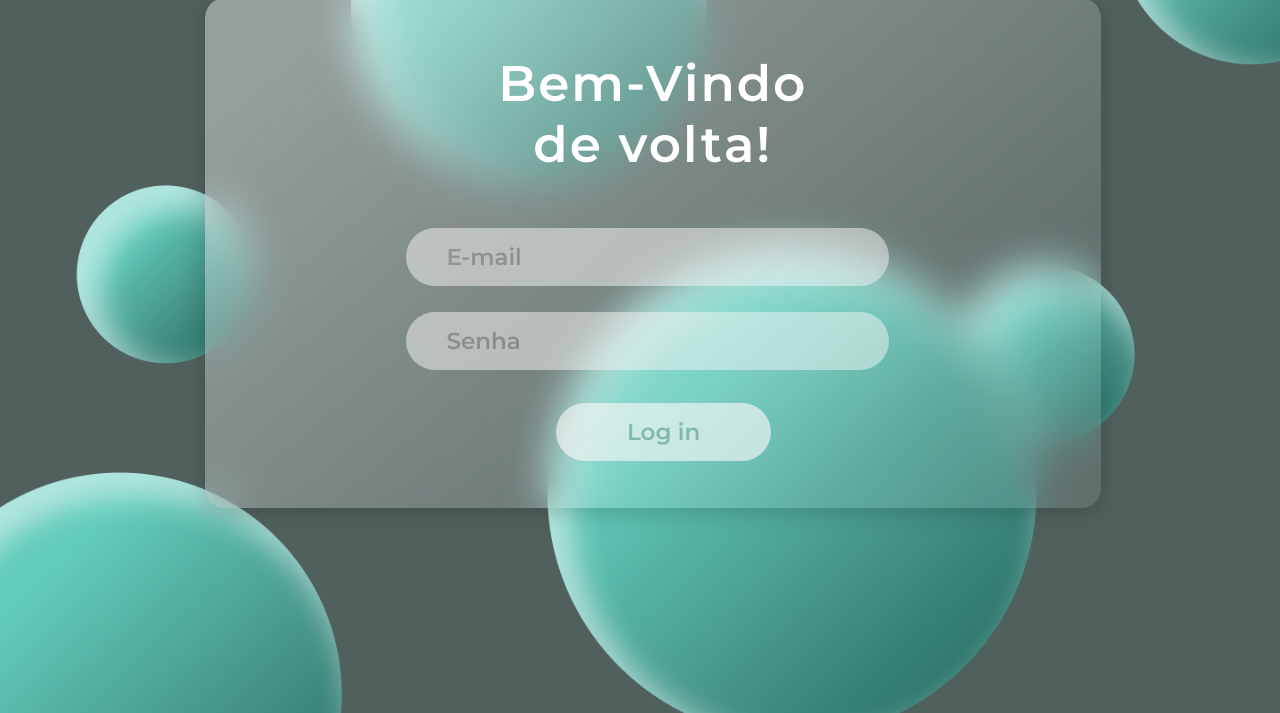
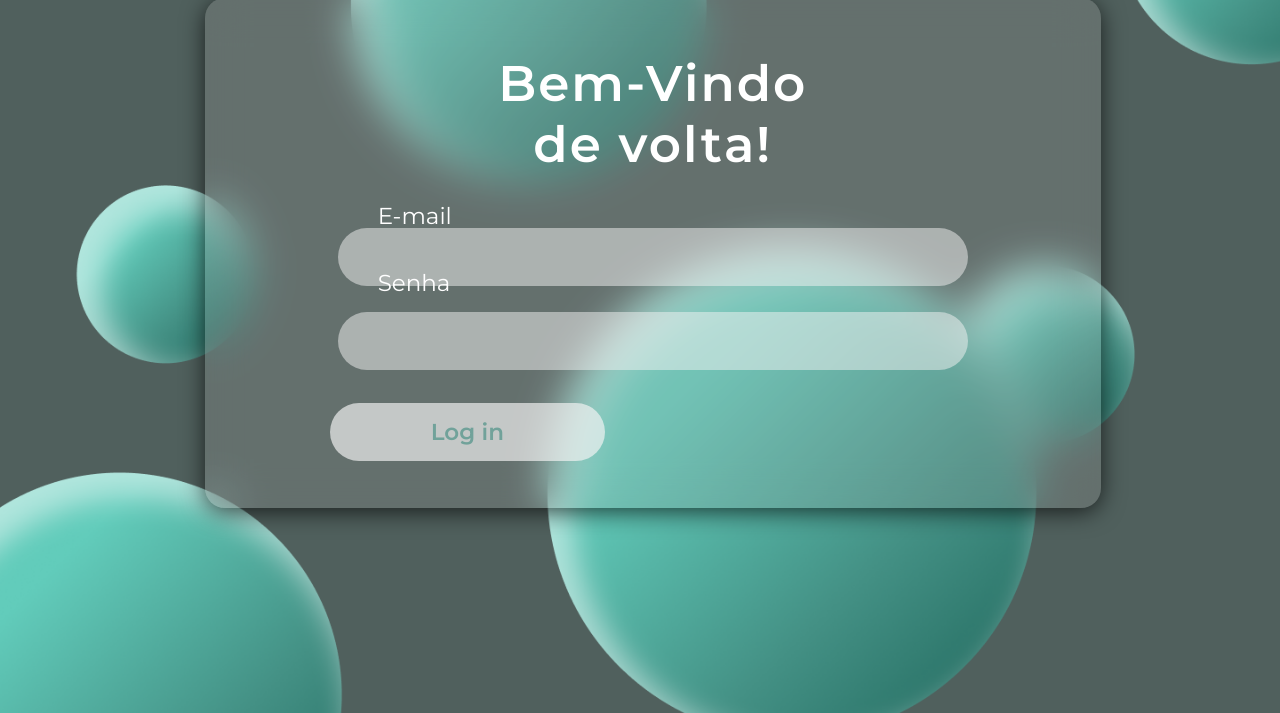
Before and after one commit to gabriellakorinfsky/Trab_ARTOFFICINE, a plain HTML site: page login.html in a window 1280 px wide. Shown: the part 102-815 px from the top of the page. Drawn offline with Linux system fonts and the light colour scheme.

Commit message:
Atualização

```diff
--- a/StyleCadastro.css
+++ b/StyleCadastro.css
@@ -58,8 +58,8 @@ h1{
   top: 165px;
   align-content: center;
 
-    background: linear-gradient(140.11deg, rgba(255, 255, 255, 0.4) 9.43%, rgba(255, 255, 255, 0.1) 80.81%);
-    box-shadow: 0px 4px 24px -1px rgba(0, 0, 0, 0.2);
+  background: rgba(170, 167, 167, 0.226);
+  box-shadow: 0px 4px 24px -1px rgba(0, 0, 0, 0.733);
   backdrop-filter: blur(20px);
 }
 
@@ -93,6 +93,12 @@ h1{
 
   margin-left: 20px;
   border: none;
+}
+
+.formulario label{
+  position: absolute;
+  top:51%;
+
 }
 
 
--- a/StyleLogin.css
+++ b/StyleLogin.css
@@ -59,8 +59,8 @@ h1{
     top: 165px;
     align-content: center;
 
-    background: linear-gradient(140.11deg, rgba(255, 255, 255, 0.4) 9.43%, rgba(255, 255, 255, 0.1) 80.81%);
-    box-shadow: 0px 4px 24px -1px rgba(0, 0, 0, 0.2);
+    background: rgba(170, 167, 167, 0.226);
+    box-shadow: 0px 4px 24px -1px rgba(0, 0, 0, 0.733);
     backdrop-filter: blur(20px);
   }
 
@@ -72,28 +72,63 @@ h1{
     margin-right:auto;
     padding: 3px;
     width: 50%;
-    gap:10px;
   }
 
+  .formulario label{
+    position: absolute;
+    color: white;
+    margin-left: 40px;
+    transition: .5s;
+    }
+    .formulario #lab_email{
+        top: 40%;
+        pointer-events: none;
+        transform: translateY(-1%);
+    }
 
+    .formulario #lab_senha{
+        top: 53.1%;
+        pointer-events: none;
+        transform: translateY(-1%);
+    }
+
+.formulario input:focus~label,
+.formulario input:valid~label,
+.formulario input:focus~#lab_senha,
+.formulario input:valid~#lab_senha,
+.formulario input:focus~#lab_email,
+.formulario input:valid~#lab_email{
+    font-size: 17px;
+    margin-top:-40px;
+}
 
 .formulario input{
     background: #F4F4F4;
     padding-left: 40px;
     font-weight: 700;
-
     mix-blend-mode: overlay;
     opacity: 0.5;
     border-radius: 40px;
-    width: 100%;
+    width: 1100px;
     height: 68px;
 
     border: none;
 
   }
 
+.bot{
+    display: flex;
+    padding: 30px;
+    margin-bottom: 25px;
+    margin-left: 10%;
+    width: 50%;
+    height: 200px;
+
+}
+
 .bot button{
-    margin-left: 23%;
+
+    margin-left: 50%;
     width: 60%;
     height: 60px;
 
@@ -108,14 +143,7 @@ h1{
 
 }
 
-.bot{
-    display: flex;
-    padding: 30px;
-    margin-bottom: 25px;
-    width: 40%;
-    height: 200px;
 
-}
 
 
 @media screen {
@@ -209,6 +237,15 @@ h1{
                 height: 58px;
             }
 
+            .formulario label{
+                top:50.4%;
+                transform: translateY(-42%);
+                }
+
+            #lab_senha{
+                top:66.6%;
+            }
+
             .bot button{
                 margin-left: 23%;
                 width: 60%;
--- a/login.html
+++ b/login.html
@@ -17,21 +17,24 @@
     <div class="login">
 
       <h1>Bem-Vindo <br> de volta!</h1>
-
+        <form action="#">
           <div class="formulario">
-            <input type="email" name="" id="email" placeholder="E-mail"/>
+              <input type="email" name="" id="email" required/>
+              <label id="lab_email">E-mail</label>
               <p id="alerta-email"></p>
           </div>
 
           <div class="formulario">
-            <input type="password" id="senha" placeholder="Senha" />
+              <input type="password" id="senha" required />
+              <label id="lab_senha">Senha</label>
               <p id="alerta-senha"></p>
           </div>
 
           <div class="bot">
               <button onclick="logar()" id="logar">Log in</button>
           </div>
+        </form>
     </div>
-    <script src="ScriptCadastro.js"></script>
+    <script src="ScriptLogin.js"></script>
   </body>
 </html>
```
Also changed, not shown: Style.css (+11 -3 lines), cadastro.html (+7 -2 lines), index.html (+5 -3 lines), ScriptLogin.js (added). Lines whose indentation alone changed are shown as unchanged.
